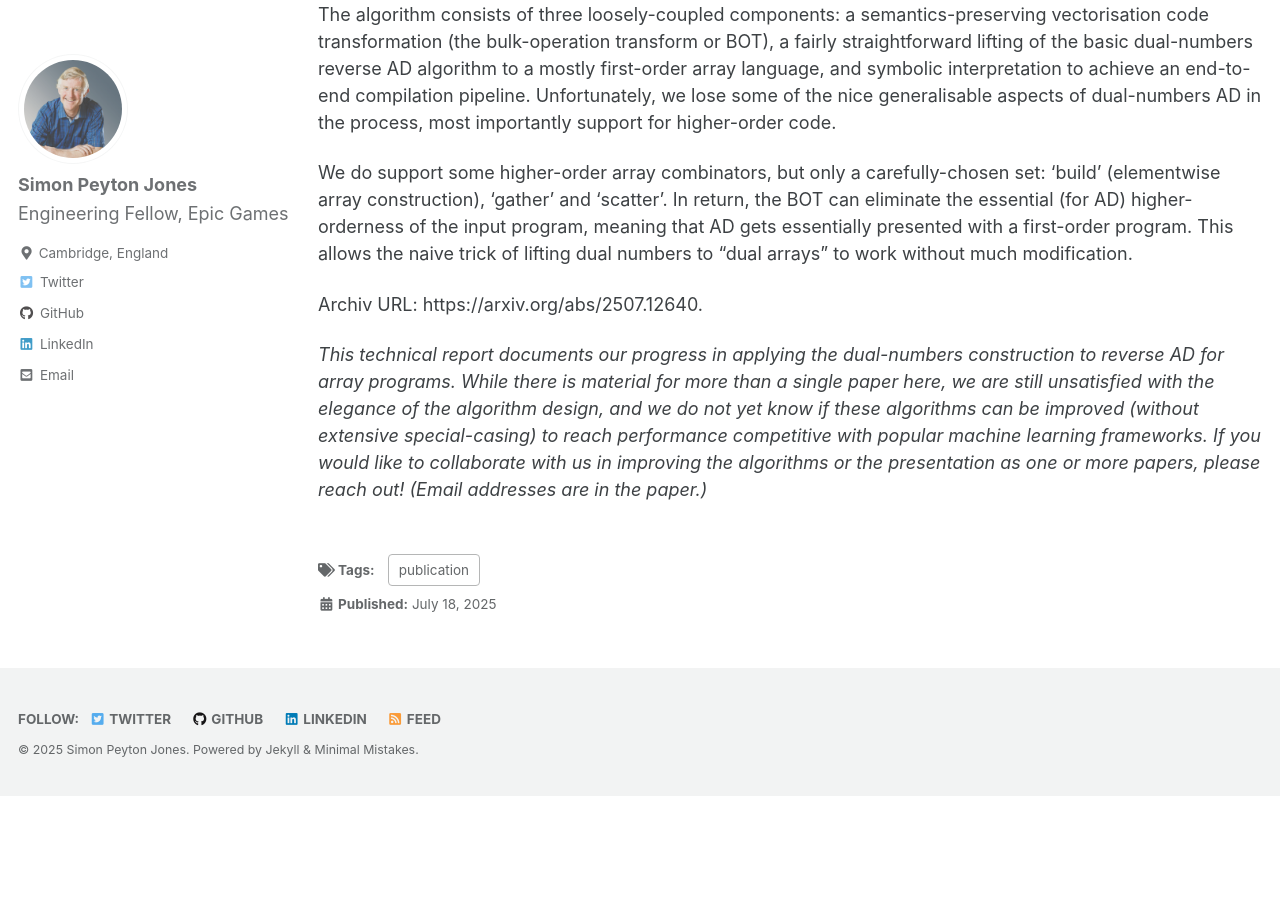
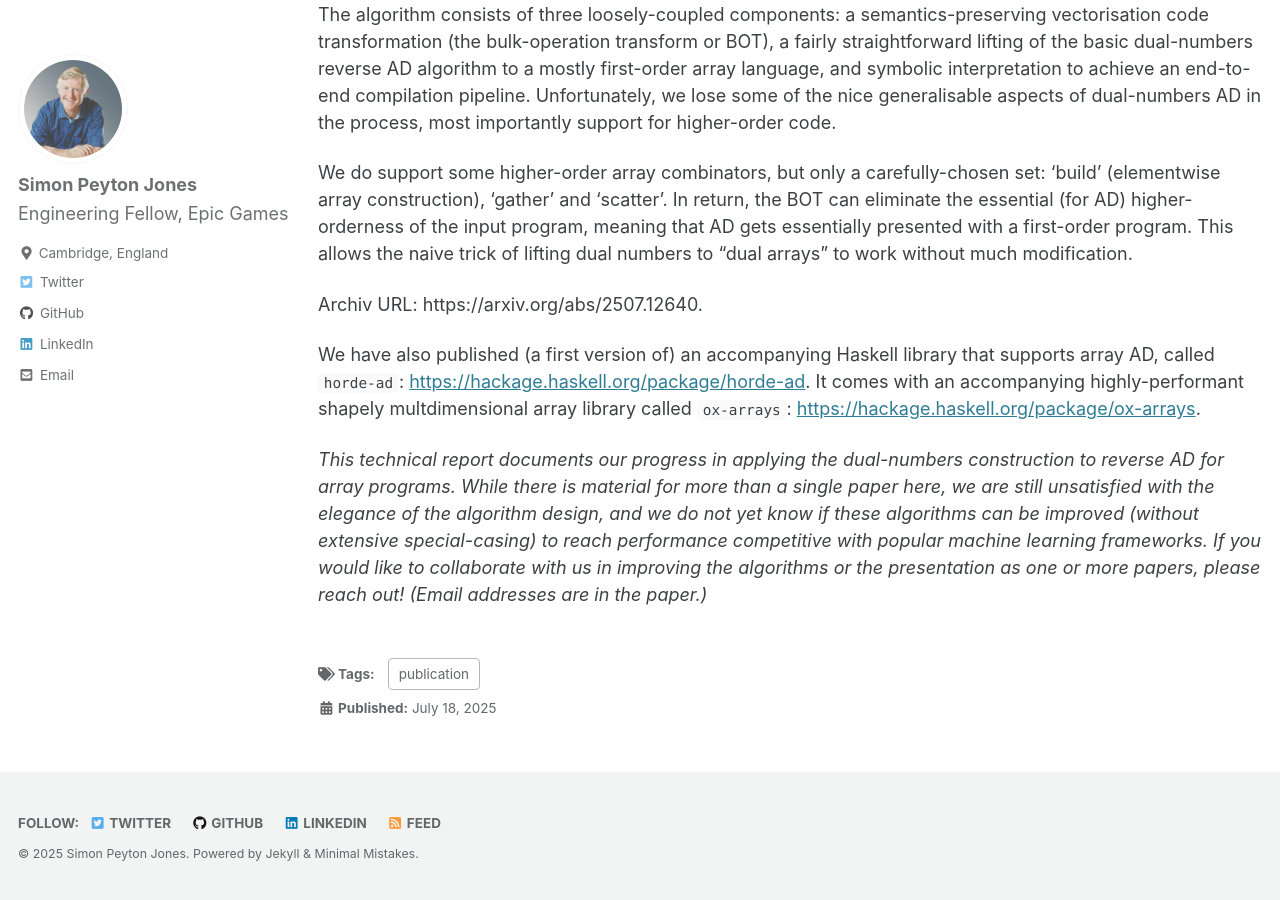
Before and after one commit to simonpj/www.peytonjones.org, a Jekyll site: the page built from _posts/2025-07-18-ad-arrays.md, in a window 1280 px wide and 900 px high, scrolled down 710 px. Built offline with Jekyll 4.4.1, drawn with Linux system fonts in a browser that asks for light colours; cached includes are drawn as plain includes; before the commit the page ends 1506 px from its top, so only the background shows below that.

Commit message:
Add library pointers to the array AD paper

```diff
--- a/_posts/2025-07-18-ad-arrays.md
+++ b/_posts/2025-07-18-ad-arrays.md
@@ -23,6 +23,14 @@ We do support some higher-order array combinators, but only a carefully-chosen s
 
 Archiv URL: https://arxiv.org/abs/2507.12640.
 
+We have also published (a first version of) an accompanying Haskell library that supports array AD,
+called `horde-ad`:
+[https://hackage.haskell.org/package/horde-ad](https://hackage.haskell.org/package/horde-ad).
+It comes with an accompanying highly-performant
+shapely multdimensional array library called `ox-arrays`:
+[https://hackage.haskell.org/package/ox-arrays](https://hackage.haskell.org/package/ox-arrays).
+
+
 *This technical report documents our progress in applying the dual-numbers
 construction to reverse AD for array programs.  While there is material for more
 than a single paper here, we are still unsatisfied with the elegance of the
```
